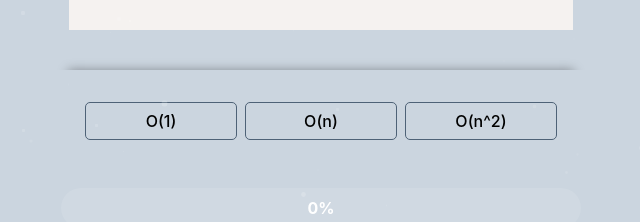
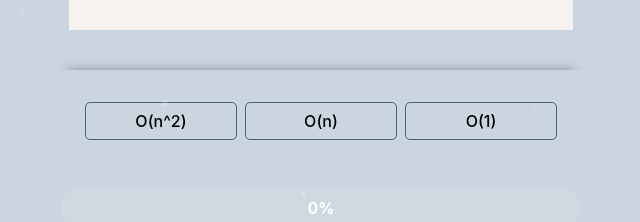
Before and after one commit to pocpat/BigO-game, a React (Vite) app: page / in a window 1280 px wide. Both pictures are taken after a click on the button "Training Ground". Shown: the part 420-642 px from the top of the page, without its empty margins (27-667 px from the left). Built offline with nearby package versions, Linux system fonts and the light colour scheme.

Commit message:
shuffle answers

```diff
--- a/components/Question.jsx
+++ b/components/Question.jsx
@@ -1,4 +1,4 @@
-import React, {useEffect} from 'react';
+import React, {useEffect,useMemo } from 'react';
 import PropTypes from 'prop-types';
 import { Prism as SyntaxHighlighter } from "react-syntax-highlighter"; // Correct import
 import { prism } from "react-syntax-highlighter/dist/esm/styles/prism";
@@ -8,11 +8,12 @@
   const [isCorrect, setIsCorrect] = React.useState(null);
 
 
-  const handleAnswerClick = (index) => {
-    setSelectedAnswerIndex(index);
-    onAnswerClick(index); // Pass answer click to parent component
-    setIsCorrect(isCorrectAnswer(index)); // Check if answer is correct
-  };
+  // const handleAnswerClick = (index) => {
+  //   setSelectedAnswerIndex(index);
+  //   onAnswerClick(index); // Pass answer click to parent component
+  //   setIsCorrect(isCorrectAnswer(index)); // Check if answer is correct
+  // };
+
 
   // Function to determine if the selected answer is correct based on the correct answer index
   const isCorrectAnswer = (answerIndex) => {
@@ -30,6 +31,28 @@
       return () => clearTimeout(timeoutId); // Cleanup function to clear timeout on unmount
     }
   }, [selectedAnswerIndex]);
+// ================================================
+
+  // Function to shuffle array
+  const shuffleArray = (array) => {
+    return array
+      .map((value, index) => ({ value, index })) // Store original index
+      .sort(() => Math.random() - 0.5) // Shuffle
+      .map(({ value }) => value); // Extract shuffled values
+  };
+
+ // Memoized shuffled answers and correct answer index
+ const { shuffledAnswers, newCorrectIndex } = useMemo(() => {
+  const shuffled = shuffleArray(answers);
+  const newIndex = shuffled.indexOf(answers[correctAnswerIndex]); // Find new correct index
+  return { shuffledAnswers: shuffled, newCorrectIndex: newIndex };
+}, [answers, correctAnswerIndex]);
+
+const handleAnswerClick = (index) => {
+  setSelectedAnswerIndex(index);
+  onAnswerClick(index === newCorrectIndex); // Pass answer check result
+  setIsCorrect(index === newCorrectIndex);
+};
 return (
   <div>
     <div className="code-snippet">
@@ -38,30 +61,25 @@
       </SyntaxHighlighter>
     </div>
     <div className="answer-options">
-
-         {answers.map((answer, index) => (
+      {shuffledAnswers.map((answer, index) => (
         <button
           key={index}
-            className={
+          className={`answer-button ${
             selectedAnswerIndex === index
-                ? isCorrect === true
-                  ? 'answer-button correct'
-                  : isCorrect === false
-                    ? 'answer-button incorrect'
-                    : 'answer-button'
-                : 'answer-button'
-            }
+              ? isCorrect
+                ? "correct"
+                : "incorrect"
+              : ""
+          }`}
           onClick={() => handleAnswerClick(index)}
         >
           {answer}
         </button>
       ))}
-
     </div>
   </div>
 );
 };
-
 Question.propTypes = {
   code: PropTypes.string.isRequired,
   language: PropTypes.string.isRequired,
```
Lines whose indentation alone changed are shown as unchanged.
